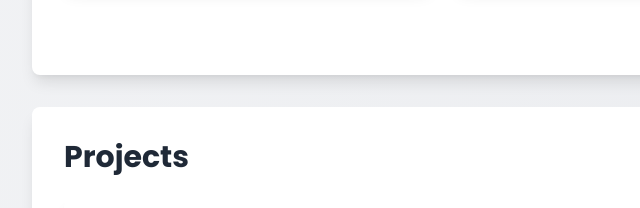
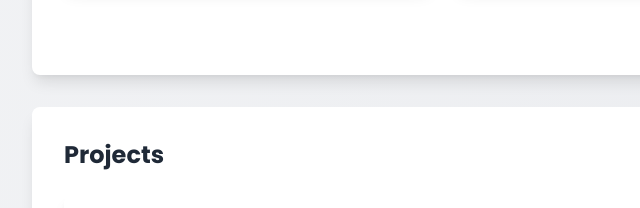
Before and after one commit to pbintelligences/pbintelligences.github.io, a plain HTML site: page index.html in a window 1280 px wide. Shown: the part 1180-1388 px from the top of the page, 0-640 px from the left. Drawn offline with nearby package versions, Linux system fonts and the light colour scheme.

Commit message:
Update index.html

```diff
--- a/index.html
+++ b/index.html
@@ -282,7 +282,7 @@
     </section>
 
     <section id="achievements" class="bg-white shadow-lg rounded-lg p-8 mb-8 animate-fade-in">
-        <h2 class="text-3xl font-bold mb-6 text-gray-800">Projects</h2>
+        <h2 class="text-2xl font-bold mb-6 text-gray-800">Projects</h2>
 
         <div class="flex items-start mb-6 p-4 bg-white shadow-lg rounded-lg hover-scale animate-slide-in">
             <img src="./xxx.png" alt="xxx" class="w-40 h-40 object-cover rounded-lg mr-4 cursor-pointer">
```
